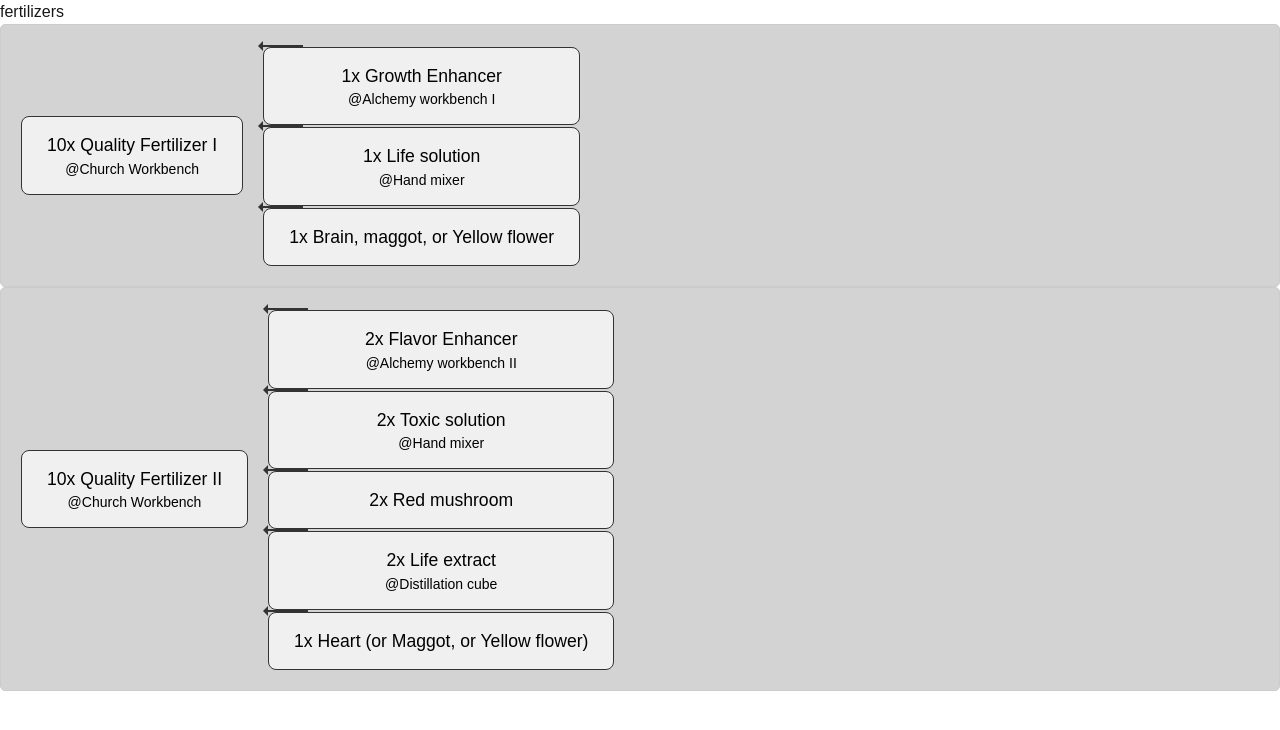
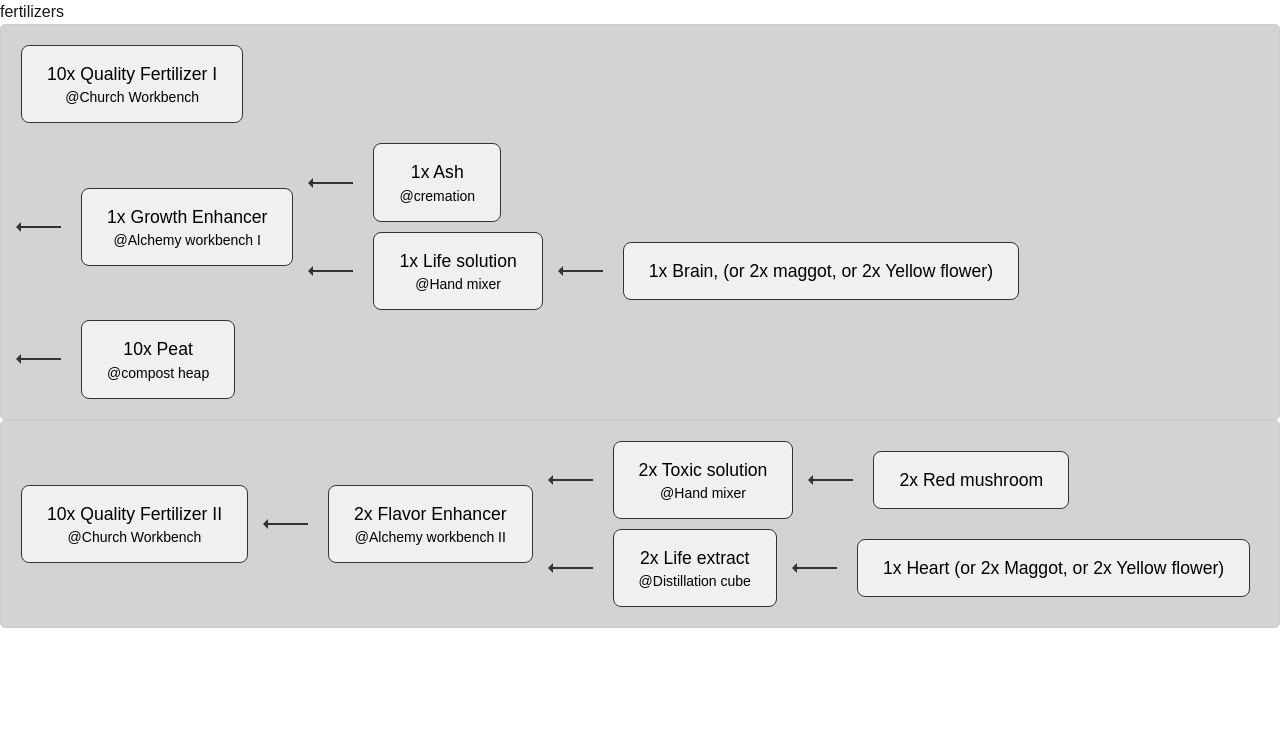
Before and after one commit to Klaital/graveyardkeeper, a Next.js app: page / in a window 1280 px wide. Shown: the top 730 px of the page. Built offline with nearby package versions, Linux system fonts and the light colour scheme.

Commit message:
Split ingredients into multiple rows

```diff
--- a/app/Recipe.tsx
+++ b/app/Recipe.tsx
@@ -20,10 +20,11 @@ export class RecipeSetProps {
 export function Recipe(props: RecipeProps) {
     const renderIngredients = (ingredients: RecipeProps[]) => {
         return <div className="ingredients-container">
-            {ingredients.map((ingredient, i) => (<>
-            <div className="flowchart-connector"></div>
-            <Recipe key={i} {...ingredient} />
-            </>
+            {ingredients.map((ingredient, i) => (
+            <div key={i} className="ingredient-row">
+                <div className="flowchart-connector"></div>
+                <Recipe {...ingredient} />
+            </div>
         ))}
         </div>
     }
--- a/app/data.json
+++ b/app/data.json
@@ -11,17 +11,25 @@
           "quantity": 1,
           "ingredients": [
             {
+              "name": "Ash",
+              "workstation": "cremation",
+              "quantity": 1
+            }, {
               "name": "Life solution",
               "workstation": "Hand mixer",
               "quantity": 1,
               "ingredients": [
                 {
-                  "name": "Brain, maggot, or Yellow flower",
+                  "name": "Brain, (or 2x maggot, or 2x Yellow flower)",
                   "quantity": 1
                 }
               ]
             }
           ]
+        }, {
+          "name": "Peat",
+          "quantity": 10,
+          "workstation": "compost heap"
         }
       ]
     }, {
@@ -50,7 +58,7 @@
               "quantity": 2,
               "ingredients": [
                 {
-                  "name": "Heart (or Maggot, or Yellow flower)",
+                  "name": "Heart (or 2x Maggot, or 2x Yellow flower)",
                   "quantity": 1
                 }
               ]
--- a/app/styles.css
+++ b/app/styles.css
@@ -4,13 +4,27 @@
 .flowchart-container {
     display: flex; /* Enables Flexbox layout */
     flex-direction: row;
-    justify-content: flex-start; /* Centers the flowchart horizontally */
+    justify-content: flex-start;
     align-items: center; /* Vertically aligns items in the center */
     gap: 20px; /* Adds space between nodes and connectors */
     padding: 20px;
     border: 1px solid #ccc;
     border-radius: 5px;
     background-color: lightgray;
+}
+.ingredients-container {
+    display: flex; /* Enables Flexbox layout */
+    flex-direction: column;
+    justify-content: flex-start;
+    align-items: flex-start;
+    gap: 10px; /* Reduced gap for tighter vertical stacking */
+}
+
+.ingredient-row {
+    display: flex;
+    flex-direction: row;
+    align-items: center;
+    gap: 20px;
 }
 
 .flowchart-node {
```
